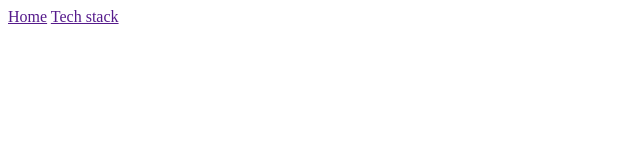
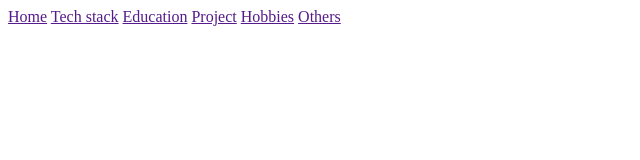
Before and after one commit to AHS1283/profile-Aayesha, a plain HTML site: page index.html in a window 1280 px wide. Shown: the whole page, without its empty margins (0-640 px from the left). Drawn offline with Linux system fonts and the light colour scheme.

Commit message:
added other link
added other link

```diff
--- a/index.html
+++ b/index.html
@@ -9,7 +9,10 @@
     <header>
         <a href="">Home</a>
         <a href="">Tech stack</a>
-
+        <a href="">Education</a>
+        <a href="">Project</a>
+        <a href="">Hobbies</a>
+        <a href="">Others</a>
     </header>
 </body>
 </html>
```
